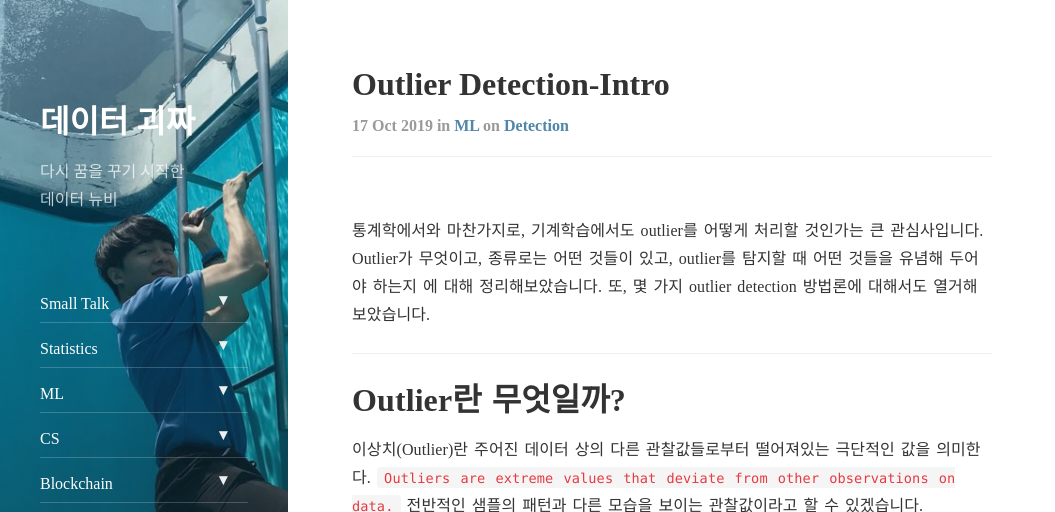
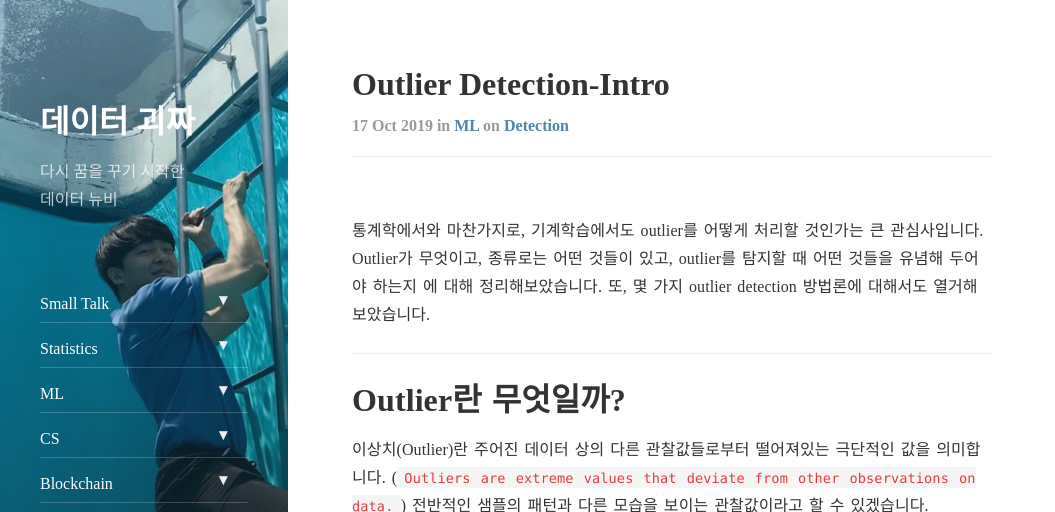
Before and after one commit to tryumanshow/data-weirdo.github.io, a Jekyll site: the page built from _posts/2019-10-17-ml-detection-outlierdetection.markdown, in a window 1280 px wide and 900 px high, cut to the strip 0-512 px from the top of the window. Shown: the whole strip, without its empty margins (0-1055 px from the left). Built offline with Jekyll 4.4.1, drawn with Linux system fonts in a browser that asks for light colours; nearby versions of some CDN libraries; comment, search, counter and statistics services are not loaded; some of the changed text lies outside the part shown.

Commit message:
Update 2019-10-17-ml-detection-outlierdetection.markdown

````diff
--- a/_posts/2019-10-17-ml-detection-outlierdetection.markdown
+++ b/_posts/2019-10-17-ml-detection-outlierdetection.markdown
@@ -16,8 +16,8 @@ Outlier가 무엇이고, 종류로는 어떤 것들이 있고, outlier를 탐지
 
 # Outlier란 무엇일까?
 
-이상치(Outlier)란 주어진 데이터 상의 다른 관찰값들로부터 떨어져있는 극단적인 값을 의미한다.
-`Outliers are extreme values that deviate from other observations on data.`
+이상치(Outlier)란 주어진 데이터 상의 다른 관찰값들로부터 떨어져있는 극단적인 값을 의미합니다.
+(`Outliers are extreme values that deviate from other observations on data.`)
 전반적인 샘플의 패턴과 다른 모습을 보이는 관찰값이라고 할 수 있겠습니다.
 
 ![](https://miro.medium.com/max/480/0*R9u16eEcsZHpjH4O.)
@@ -39,17 +39,17 @@ Outlier가 무엇이고, 종류로는 어떤 것들이 있고, outlier를 탐지
 한편, 아웃라이어는 다음과 같이 구분될 수도 있습니다.
 ```
 구분2
-1. Point outliers(점 이상치)
-2. Contextual outliers(상황적 이상치)
-3. Collective outliers(집단적 이상치)
+1. Point outliers
+2. Contextual outliers
+3. Collective outliers
 ```
 
-* Point outliers
+* Point outliers (점 이상치)
 : Point outlier는 분포에서 나머지 점들과 떨어져있는 데이터 포인트 하나하나를 일컫습니다.
-* Contextual outliers
+* Contextual outliers (상황적 이상치)
 : 데이터 내의 노이즈를 의미합니다. 음성 인식 시 배경에서 나타나는 잡음, 텍스트 분석 시 나타나는 구두점을
 예로 들 수 있습니다.
-* Collective outliers
+* Collective outliers (집단적 이상치)
 : 데이터 내에서 관측치 하나하나는 이상치가 아닐지라도, 일부 모인 데이터가 이상한 양상을 띈다면 이것이 곧
 collective outlier라 할 수 있습니다. 아래의 그림에서, 분명 데이터 내의 점 하나하나들은 그리 이상해
 보이지 않지만, 중간의 점들이 모이니 새로운 경향성을 띠고 있습니다.
````
